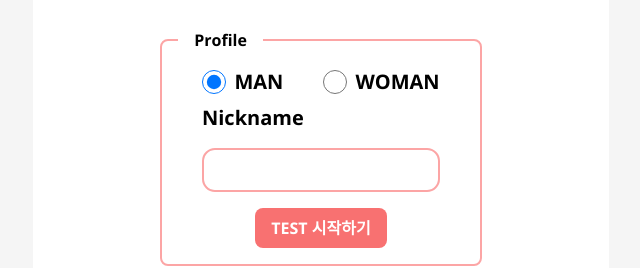
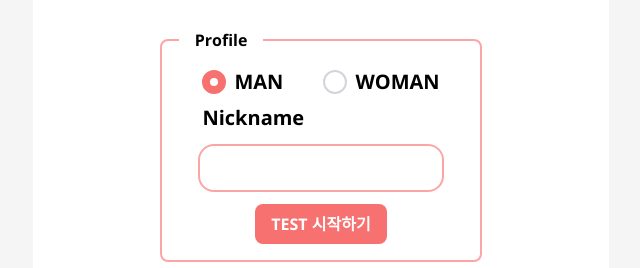
Before and after one commit to kd02109/mbtmi, a Next.js app in the folder client/: page / in a window 1280 px wide. Shown: the part 321-589 px from the top of the page, without its empty margins (319-959 px from the left). Built offline with nearby package versions, Linux system fonts and the light colour scheme.

Commit message:
Fix: main page radio, input css 수정 (#7)

```diff
--- a/client/src/components/ChoiceSex.tsx
+++ b/client/src/components/ChoiceSex.tsx
@@ -24,7 +24,7 @@ export default function ChoiceSex() {
     <form onSubmit={handleSubmit} className="mb-10">
       <fieldset className="w-80 max-w-sm py-4 px-10 border-solid border-red-300 border-2 rounded-lg flex flex-col items-center">
         <legend className="px-4 mx-[-10%] font-bold">Profile</legend>
-        <section className="flex gap-10">
+        <section className="flex gap-10 ">
           <Radio handleChange={handleChange} sex={sex} value={'man'} />
           <Radio handleChange={handleChange} sex={sex} value={'woman'} />
         </section>
@@ -41,7 +41,7 @@ export default function ChoiceSex() {
             }}
             required
             autoFocus
-            className="focus:outline-red-300 px-4 py-2 border-2 border-solid rounded-xl"
+            className="focus:outline-red-300 focus:outline-none focus:border-none px-4 py-2 border-2 border-solid rounded-xl bg-white"
           />
         </section>
         <button className="px-4 py-2 rounded-lg font-bold mt-4 bg-red-400 text-white hover:bg-transparent hover:text-red-400 transition hover:shadow-lg">
--- a/client/src/components/Radio.tsx
+++ b/client/src/components/Radio.tsx
@@ -15,7 +15,7 @@ export default function Radio({ handleChange, sex, value }: Prop) {
         value={value}
         onChange={handleChange}
         checked={sex === value}
-        className="w-6 h-6"
+        className="appearance-none w-6 h-6 border-2 border-solid border-gray-300 align-middle transition-all checked:border-8 checked:border-solid checked:border-red-400 rounded-full"
       />
       <label htmlFor={value} className="font-bold ml-2 text-xl">
         {value.toUpperCase()}
```
